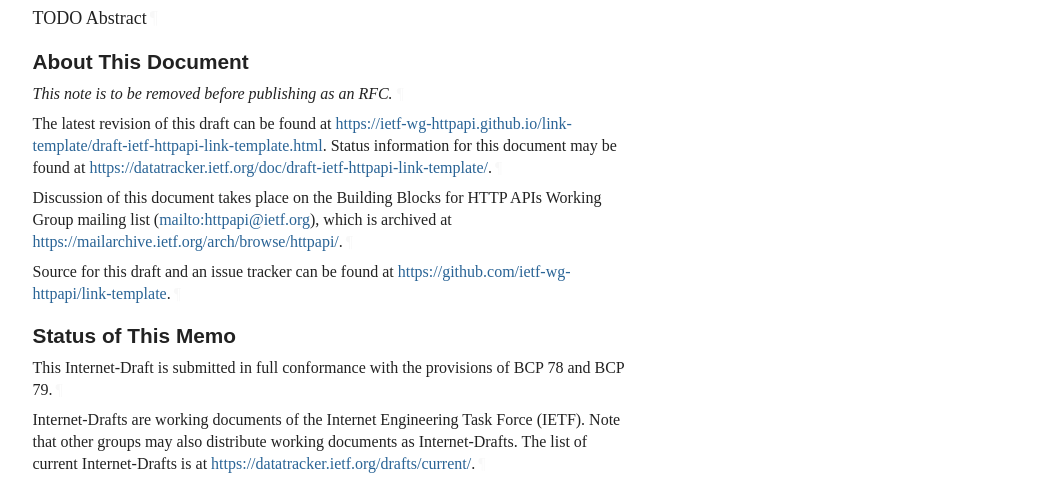
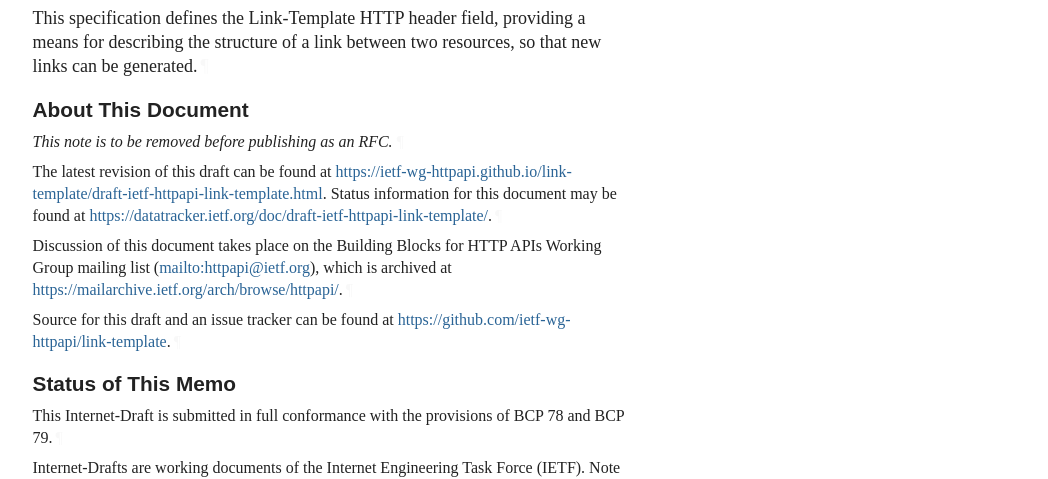
Before and after one commit to ietf-wg-httpapi/link-template, a plain HTML site: page draft-ietf-httpapi-link-template.html in a window 1280 px wide. Shown: the part 327-806 px from the top of the page, without its empty margins (92-1140 px from the left). Drawn offline with Linux system fonts and the light colour scheme; a web font is replaced by a local one.

Commit message:
Script updating gh-pages from 57b8593. [ci skip]

```diff
--- a/draft-ietf-httpapi-link-template.html
+++ b/draft-ietf-httpapi-link-template.html
@@ -7,7 +7,7 @@
 <title>The Link-Template HTTP Header Field</title>
 <meta content="Mark Nottingham" name="author">
 <meta content="
-       TODO Abstract
+       This specification defines the Link-Template HTTP header field, providing a means for describing the structure of a link between two resources, so that new links can be generated.
     " name="description">
 <meta content="xml2rfc 3.12.4" name="generator">
 <meta content="link relation" name="keyword">
@@ -1047,7 +1047,7 @@ svg [stroke="fill"], svg [fill^="#fff"] {
 <h1 id="title">The Link-Template HTTP Header Field</h1>
 <section id="section-abstract">
       <h2 id="abstract"><a href="#abstract" class="selfRef">Abstract</a></h2>
-<p id="section-abstract-1">TODO Abstract<a href="#section-abstract-1" class="pilcrow">¶</a></p>
+<p id="section-abstract-1">This specification defines the Link-Template HTTP header field, providing a means for describing the structure of a link between two resources, so that new links can be generated.<a href="#section-abstract-1" class="pilcrow">¶</a></p>
 </section>
 <section class="note rfcEditorRemove" id="section-note.1">
       <h2 id="name-about-this-document">
```
Also changed, not shown: draft-ietf-httpapi-link-template.txt.
